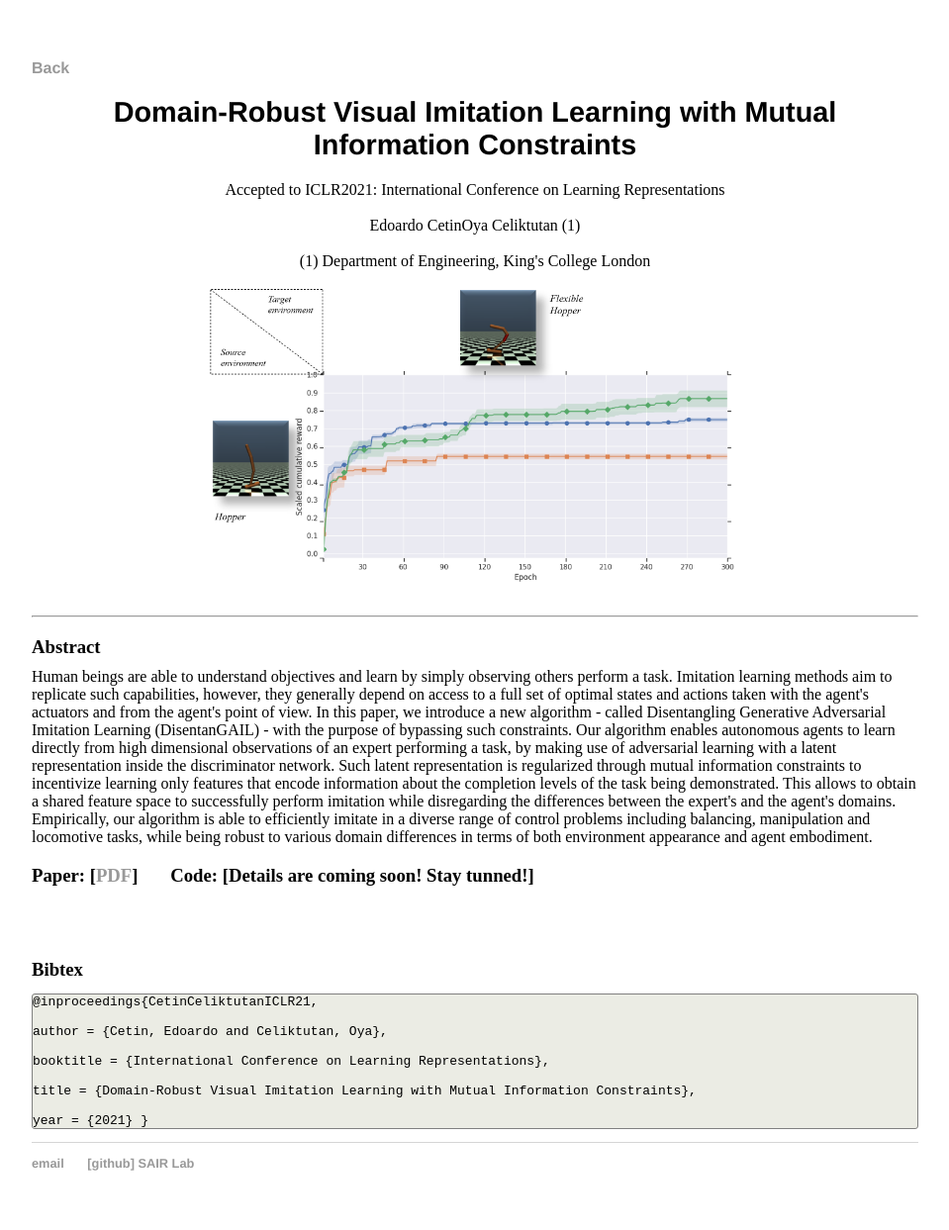
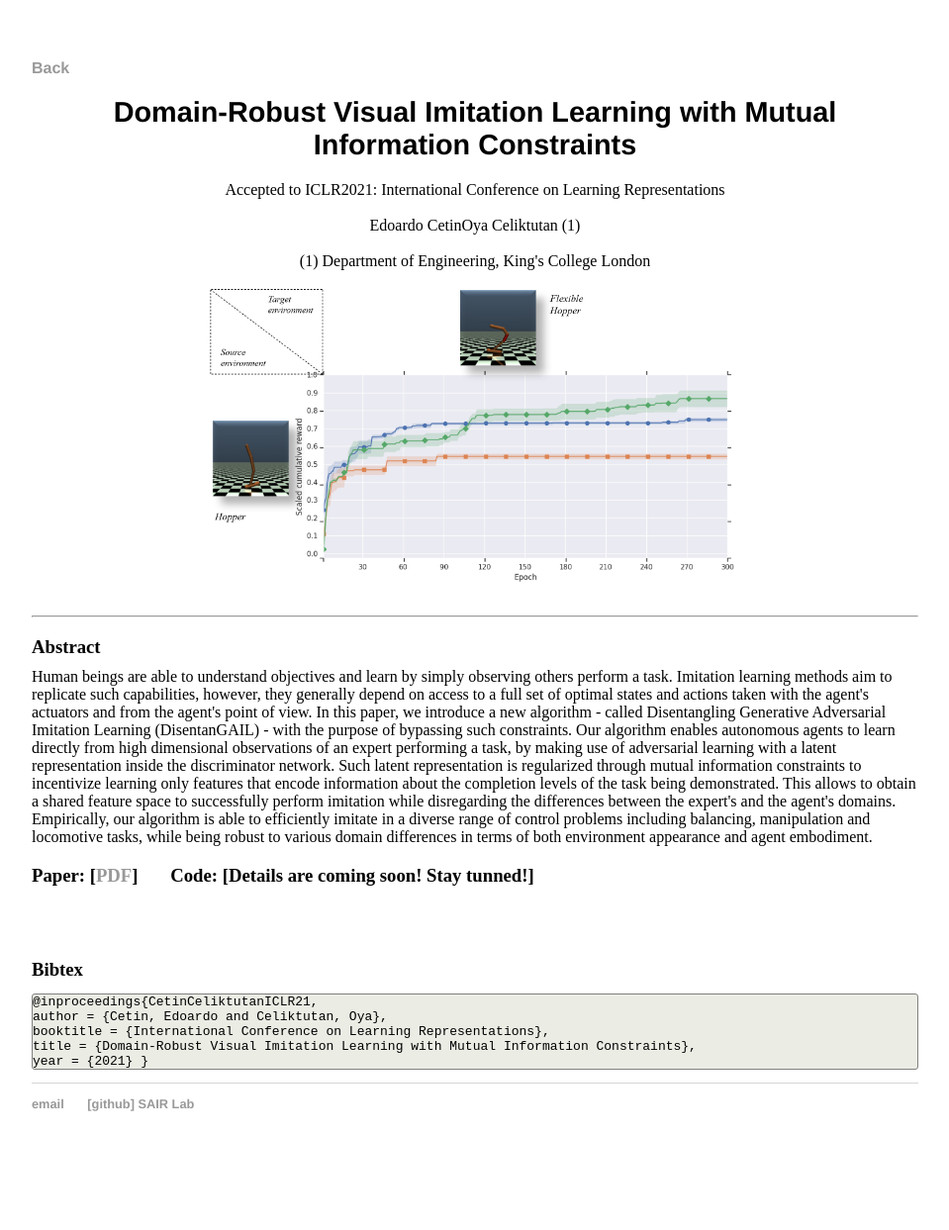
Before and after one commit to sairlab/sairlab.github.io, a Jekyll site: the page built from projects/ObservationalImitation/index.html, in a window 1280 px wide. Shown: the whole page at 99% size, without its empty margins (160-1119 px from the left). Built offline with Jekyll 4.4.1, drawn with Linux system fonts in a browser that asks for light colours; after the commit the page ends 1183 px from its top, so only the background shows below that.

Commit message:
fixing bugs

```diff
--- a/projects/ObservationalImitation/index.html
+++ b/projects/ObservationalImitation/index.html
@@ -36,9 +36,9 @@ title: "Domain-Robust Visual Imitation Learning with Mutual Information Constrai
 
 <h3 style="margin-bottom:0px;">Bibtex</h3>
 <pre>
-@inproceedings{CetinCeliktutanICLR21, <br>
-author = {Cetin, Edoardo and Celiktutan, Oya}, <br>
-booktitle = {International Conference on Learning Representations}, <br>
-title = {Domain-Robust Visual Imitation Learning with Mutual Information Constraints}, <br>
+@inproceedings{CetinCeliktutanICLR21,
+author = {Cetin, Edoardo and Celiktutan, Oya},
+booktitle = {International Conference on Learning Representations},
+title = {Domain-Robust Visual Imitation Learning with Mutual Information Constraints},
 year = {2021} }
 </pre>
```
Also changed, not shown: projects/Robocentric_CGD_ROMAN2020/index.html (+4 -4 lines).
